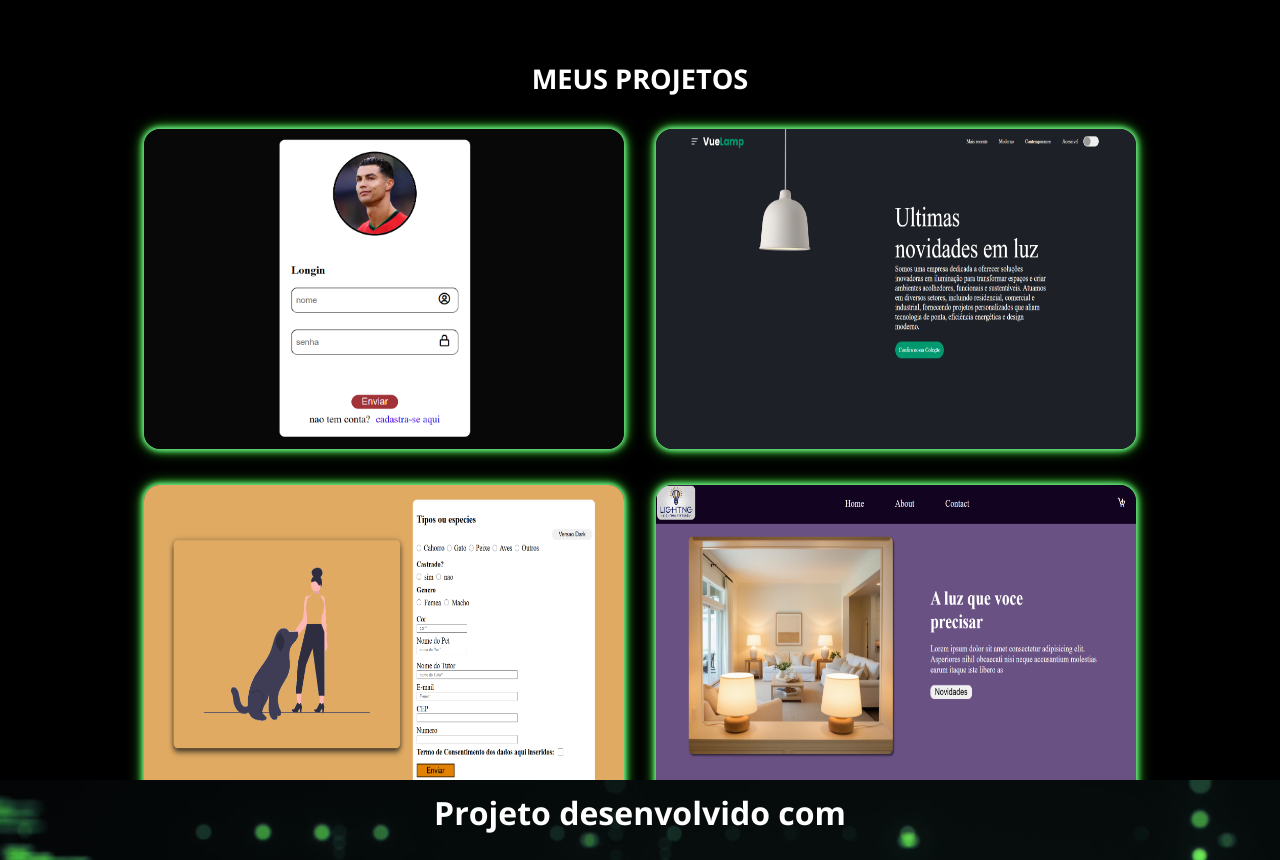
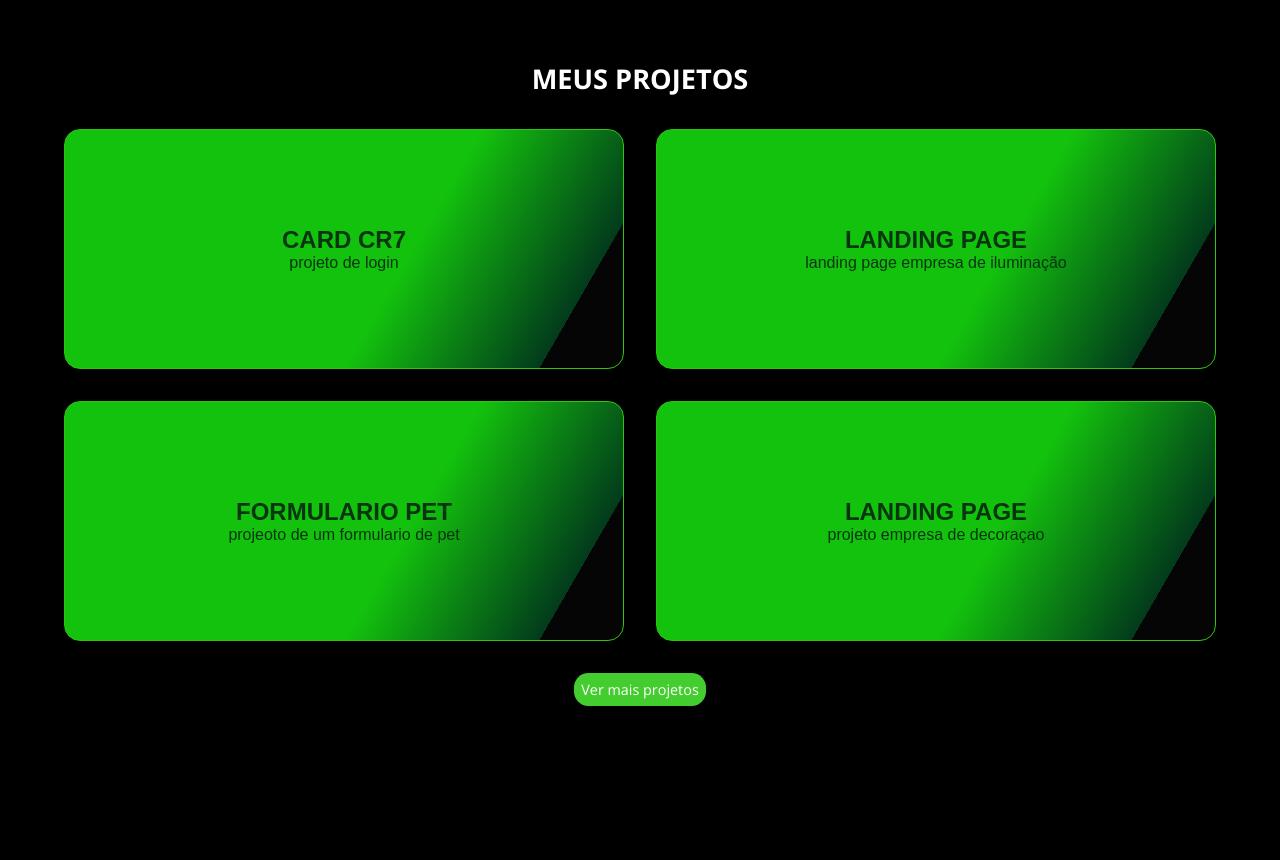
Before and after one commit to dorffdaniel/portifolio, a plain HTML site: page index.html in a window 1280 px wide. Shown: the part 1940-2800 px from the top of the page. Drawn offline with nearby package versions, Linux system fonts and the light colour scheme.

Commit message:
alteraçoes nos cards

```diff
--- a/index.html
+++ b/index.html
@@ -1,5 +1,6 @@
 <!DOCTYPE html>
 <html lang="pt-br">
+
 <head>
     <meta charset="UTF-8">
     <meta name="viewport" content="width=device-width, initial-scale=1.0">
@@ -9,6 +10,7 @@
     <link rel="stylesheet" href="src/css/responsivo.css">
     <link href='https://unpkg.com/boxicons@2.1.4/css/boxicons.min.css' rel='stylesheet'>
 </head>
+
 <body>
     <header class="cabecalho">
         <div class="hamburguer">
@@ -33,9 +35,11 @@
                 <p class="areaProfissao"></p>
                 <nav>
                     <ul>
-                        <li><a target="_blank" href="https://www.linkedin.com/in/daniel-alves-9872392a7/"><i class='bx bxl-linkedin-square'></i></a></li>
-                        <li><a target="_blank" href="https://github.com/dorffdaniel"><i class='bx bxl-github'></i></a></li>
-                        <li><a href="#"><i class='bx bxl-instagram' ></i></a></li>
+                        <li><a target="_blank" href="https://www.linkedin.com/in/daniel-alves-9872392a7/"><i
+                                    class='bx bxl-linkedin-square'></i></a></li>
+                        <li><a target="_blank" href="https://github.com/dorffdaniel"><i class='bx bxl-github'></i></a>
+                        </li>
+                        <li><a href="#"><i class='bx bxl-instagram'></i></a></li>
                     </ul>
                 </nav>
             </div>
@@ -47,7 +51,11 @@
         <section class="about" id="sobre-mim">
             <div class="caixa-sobre" id="descer">
                 <h2>SOBRE MIM</h2>
-                <p>"Olá! Sou Daniel Alves, tenho 26 anos e estudo desenvolvimento front-end. Tenho inglês intermediário e, em 2025, estou iniciando um curso presencial em Portugal como Técnico Especialista em Tecnologias e Programação de Sistemas de Informação. Atualmente, estou me aprofundando em HTML, CSS e JavaScript, com o objetivo de criar interfaces modernas e funcionais. Sou dedicado ao aprendizado constante e busco desafios que me ajudem a evoluir profissionalmente na área de tecnologia.</p>
+                <p>"Olá! Sou Daniel Alves, tenho 26 anos e estudo desenvolvimento front-end. Tenho inglês intermediário
+                    e, em 2025, estou iniciando um curso presencial em Portugal como Técnico Especialista em Tecnologias
+                    e Programação de Sistemas de Informação. Atualmente, estou me aprofundando em HTML, CSS e
+                    JavaScript, com o objetivo de criar interfaces modernas e funcionais. Sou dedicado ao aprendizado
+                    constante e busco desafios que me ajudem a evoluir profissionalmente na área de tecnologia.</p>
             </div>
         </section>
 
@@ -57,23 +65,23 @@
 
                 <div class="info-detalhe">
                     <div class="detalhe-habilidade">
-                        <i class='bx bxl-html5' ></i>
+                        <i class='bx bxl-html5'></i>
                         <p>HTML</p>
                     </div>
                     <div class="detalhe-habilidade">
-                        <i class='bx bxl-css3' ></i>
+                        <i class='bx bxl-css3'></i>
                         <p>CSS</p>
                     </div>
                     <div class="detalhe-habilidade">
-                        <i class='bx bxl-javascript' ></i>
+                        <i class='bx bxl-javascript'></i>
                         <p>JAVASCRIPT</p>
                     </div>
                     <div class="detalhe-habilidade">
-                        <i class='bx bxl-git' ></i>
+                        <i class='bx bxl-git'></i>
                         <p>GIT</p>
                     </div>
                     <div class="detalhe-habilidade">
-                        <i class='bx bxl-github' ></i>
+                        <i class='bx bxl-github'></i>
                         <p>GITHUB</p>
                     </div>
                 </div>
@@ -82,28 +90,77 @@
         </section>
         <section id="meus-projetos">
 
-          <div class="conteudo-projetos">
-              <h3>MEUS PROJETOS</h3>
+            <div class="conteudo-projetos">
+                <h3>MEUS PROJETOS</h3>
 
-              <div class="lista-projetos">
-                <div class="projeto">
+                <div class="lista-projetos">
+                    <!-- From Uiverse.io by joe-watson-sbf -->
+                    <div class="flip-card">
+                        <div class="flip-card-inner">
+                            <div class="flip-card-front">
+                                <p class="title">CARD CR7</p>
+                                <p>projeto de login</p>
+                            </div>
+                            <div class="flip-card-back">
+                                <img src="src/imagens/cr7-longin.png" alt="longin cr7" class="imgs-cards">
+                            </div>
+                        </div>
+                    </div>
+
+                    <div class="flip-card">
+                        <div class="flip-card-inner">
+                            <div class="flip-card-front">
+                                <p class="title">LANDING PAGE</p>
+                                <p>landing page empresa de iluminação</p>
+                            </div>
+                            <div class="flip-card-back">
+                                <img src="src/imagens/projeto-landing.png" alt="landing-page de uma empresa de iluminação" class="imgs-cards">
+                            </div>
+                        </div>
+                    </div>
+
+                    <div class="flip-card">
+                        <div class="flip-card-inner">
+                            <div class="flip-card-front">
+                                <p class="title">FORMULARIO PET</p>
+                                <p>projeoto de um formulario de pet</p>
+                            </div>
+                            <div class="flip-card-back">
+                               <img src="src/imagens/projeto-pet.png" alt="landingpage-pet" class="imgs-cards">
+                            </div>
+                        </div>
+                    </div>
+
+                    <div class="flip-card">
+                        <div class="flip-card-inner">
+                            <div class="flip-card-front">
+                                <p class="title">LANDING PAGE</p>
+                                <p>projeto empresa de decoraçao</p>
+                            </div>
+                            <div class="flip-card-back">
+                                <img src="src/imagens/projeto-page.png" alt="landing-page" class="imgs-cards">
+                            </div>
+                        </div>
+                    </div>
+                    <!-- <div class="projeto">
                         <img src="src/imagens/cr7-longin.png" alt="longin cr7">
-                </div>
-                <div class="projeto">
+                    </div> -->
+                    <!-- <div class="projeto">
                         <img src="src/imagens/projeto-landing.png" alt="landing-page de uma empresa de iluminação">
 
-                </div>
-                <div class="projeto">
+                    </div> -->
+                    <!-- <div class="projeto">
                         <img src="src/imagens/projeto-pet.png" alt="landingpage-pet">
 
-                </div>
-                <div class="projeto">
+                    </div> -->
+                    <!-- <div class="projeto">
                         <img src="src/imagens/projeto-page.png" alt="landing-page">
 
+                    </div> -->
                 </div>
-              </div>
-              <a href="https://github.com/dorffdaniel" target="_blank"><button class="btn-projetos">Ver mais projetos</button></a>
-          </div>
+                <a href="https://github.com/dorffdaniel" target="_blank"><button class="btn-projetos">Ver mais
+                        projetos</button></a>
+            </div>
         </section>
     </main>
     <footer class="rodape" id="contatos">
@@ -121,4 +178,5 @@
     </footer>
     <script src="src/js/script.js"></script>
 </body>
+
 </html>
--- a/src/css/style.css
+++ b/src/css/style.css
@@ -216,7 +216,7 @@ html{
 }
 
 #meus-projetos{
-    height: 90vh;
+    height: 100vh;
     max-height: 56.25rem;
     background: #000000;
 }
@@ -245,7 +245,8 @@ html{
     max-width: 90em;
 }
 
-.projeto img{
+
+/* .projeto img{
     width: 30em;
     height: 20em;
     transition: filter 0.3s ease;
@@ -254,8 +255,74 @@ html{
     0 0 10px #39cc3c,
     0 0 15px #44cd2f;
     border-radius: 1em;
+} */
+
+.imgs-cards{
+    width: 34em;
+    height: 14.8em;
+    padding: .3em;
+    border-radius: 1em;
 }
 
+/* inicio efeito card
+ */
+.flip-card {
+    background-color: transparent;
+    width: 35em;
+    height: 15em;
+    perspective: 1000px;
+    font-family: sans-serif;
+  }
+
+  .title {
+    font-size: 1.5em;
+    font-weight: 900;
+    text-align: center;
+    margin: 0;
+  }
+
+  .flip-card-inner {
+    position: relative;
+    width: 100%;
+    height: 100%;
+    text-align: center;
+    transition: transform 0.8s;
+    transform-style: preserve-3d;
+  }
+
+  .flip-card:hover .flip-card-inner {
+    transform: rotateY(180deg);
+  }
+
+  .flip-card-front, .flip-card-back {
+    box-shadow: 0 8px 14px 0 rgba(0,0,0,0.2);
+    position: absolute;
+    display: flex;
+    flex-direction: column;
+    align-items: center;
+    justify-content: center;
+    width: 100%;
+    height: 100%;
+    -webkit-backface-visibility: hidden;
+    backface-visibility: hidden;
+    border: 1px solid rgb(45, 197, 15);
+    border-radius: 1rem;
+  }
+
+  .flip-card-front {
+    background: linear-gradient(120deg, rgb(19, 194, 13) 60%, rgb(2, 59, 28) 88%,
+       rgb(45, 196, 15) 40%, rgba(8, 8, 8, 0.603) 48%);
+    color: rgb(7, 53, 15);
+  }
+
+  .flip-card-back {
+    background: linear-gradient(120deg, rgb(19, 194, 13) 60%, rgb(2, 59, 28) 88%,
+    rgb(45, 196, 15) 40%, rgba(8, 8, 8, 0.603) 48%);
+ color: rgb(7, 53, 15);
+    transform: rotateY(180deg);
+  }
+
+ /*  fim do efeito card */
 
 .btn-projetos{
     background: #44cd2f;
```
